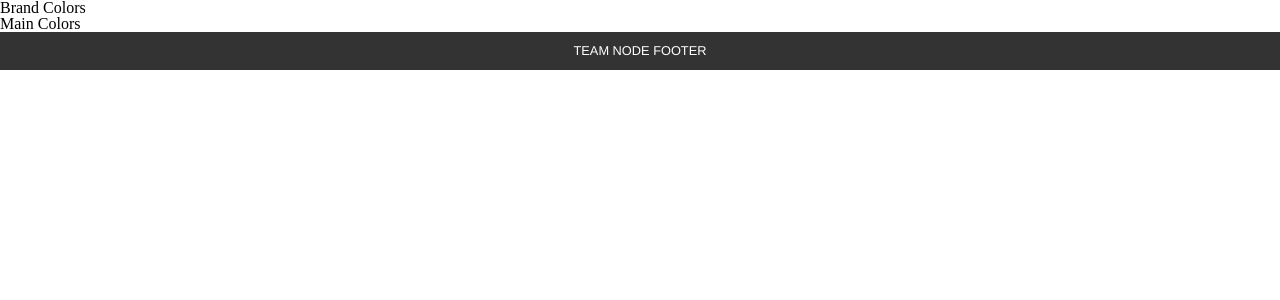
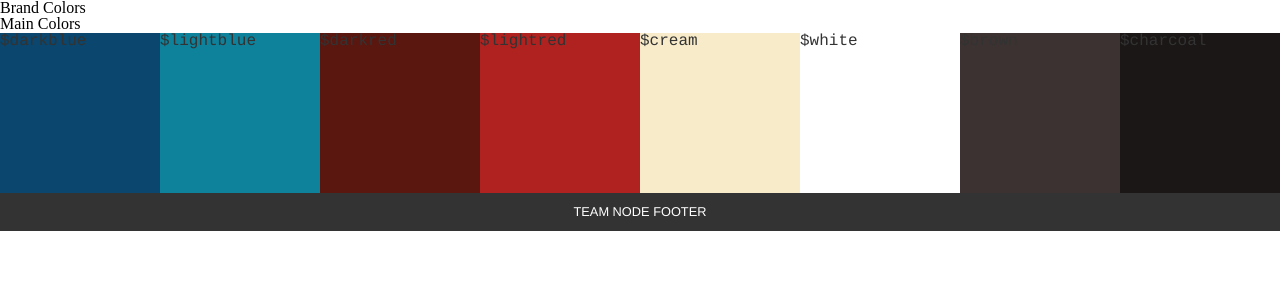
Before and after one commit to blackfalcon/UXEBootCamp-B12.StyleGuide, a Node project: template styleGuide/views/color.jade in a window 1280 px wide. Shown: the part 49-349 px from the top of the page. Run offline with Node 20 templates, Linux system fonts and the light colour scheme; the template is opened without the code that fills it, so the values that code supplies are empty.

Commit message:
color view sass

```diff
--- a/styleGuide/public/stylesheets/application.css
+++ b/styleGuide/public/stylesheets/application.css
@@ -11,6 +11,70 @@ body {
 code {
   font-family: Courier, monospace;
   font-size: 12px; }
+
+.swatch li:nth-child(1) {
+  width: 10em;
+  font-family: Courier;
+  height: 10em;
+  display: inline-block;
+  background-color: #0A466D;
+  color: #333; }
+
+.swatch li:nth-child(2) {
+  width: 10em;
+  font-family: Courier;
+  height: 10em;
+  display: inline-block;
+  background-color: #0E819B;
+  color: #333; }
+
+.swatch li:nth-child(3) {
+  width: 10em;
+  font-family: Courier;
+  height: 10em;
+  display: inline-block;
+  background-color: #591710;
+  color: #333; }
+
+.swatch li:nth-child(4) {
+  width: 10em;
+  font-family: Courier;
+  height: 10em;
+  display: inline-block;
+  background-color: #b02220;
+  color: #333; }
+
+.swatch li:nth-child(5) {
+  width: 10em;
+  font-family: Courier;
+  height: 10em;
+  display: inline-block;
+  background-color: #f8ebc9;
+  color: #333; }
+
+.swatch li:nth-child(6) {
+  width: 10em;
+  font-family: Courier;
+  height: 10em;
+  display: inline-block;
+  background-color: #ffffff;
+  color: #333; }
+
+.swatch li:nth-child(7) {
+  width: 10em;
+  font-family: Courier;
+  height: 10em;
+  display: inline-block;
+  background-color: #3c3231;
+  color: #333; }
+
+.swatch li:nth-child(8) {
+  width: 10em;
+  font-family: Courier;
+  height: 10em;
+  display: inline-block;
+  background-color: #1c1717;
+  color: #333; }
 
 @font-face {
   font-family: 'Rapture';
--- a/styleGuide/sass/_base.scss
+++ b/styleGuide/sass/_base.scss
@@ -14,3 +14,19 @@ code {
   font-family: Courier, monospace;
   font-size: 12px;
 }
+
+@for $i from 1 through length($swatchColors) {
+  .swatch li:nth-child(#{$i}) {
+    width: 10em;
+    font-family: Courier;
+    height: 10em;
+    display: inline-block;
+    background-color: nth($swatchColors, $i);
+    @if $swatchColors == $white{
+      color: $white;
+    }
+    @else{
+      color: $grey;
+    }
+  }
+}
--- a/styleGuide/sass/_variables.scss
+++ b/styleGuide/sass/_variables.scss
@@ -8,9 +8,12 @@ $white        :    #ffffff;
 $brown        :    #3c3231;
 $charcoal     :    #1c1717;
 $navHover     :    #669999;
-$grey          :    #333;
+$grey         :    #333;
 
 //$font-primary: 'Merriweather';
 $font-rapture: 'Rapture';
 $font-katie: 'katie';
 //$font-secondary: Bree Serif, serif;
+
+//lists
+$swatchColors: $darkblue, $lightblue, $darkred, $lightred, $cream, $white, $brown, $charcoal ;
--- a/styleGuide/views/color.jade
+++ b/styleGuide/views/color.jade
@@ -3,3 +3,14 @@ extends layout
 block content
   h2 Brand Colors
   h3 Main Colors
+
+  .swatch
+    ul
+      li $darkblue
+      li $lightblue
+      li $darkred
+      li $lightred
+      li $cream
+      li $white
+      li $brown
+      li $charcoal
```
Also changed, not shown: 1 other file.
